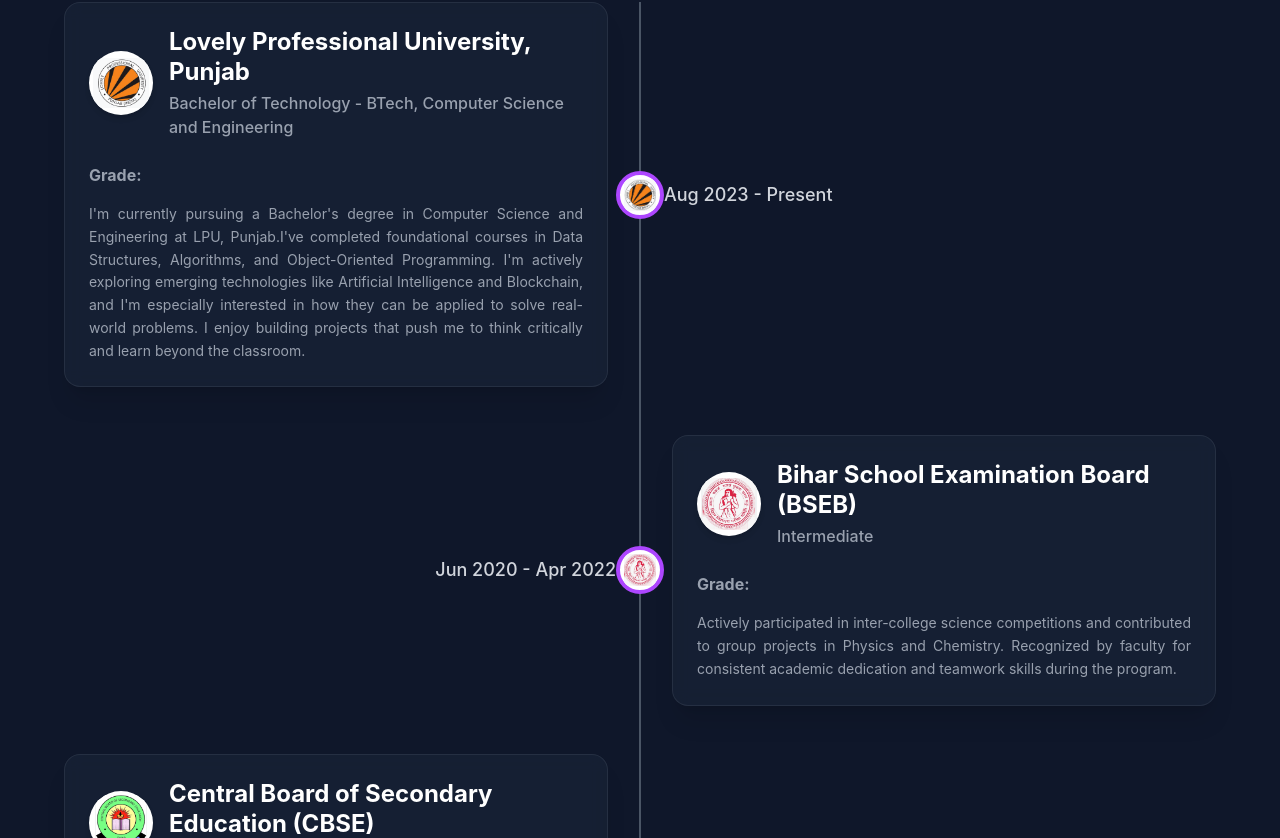
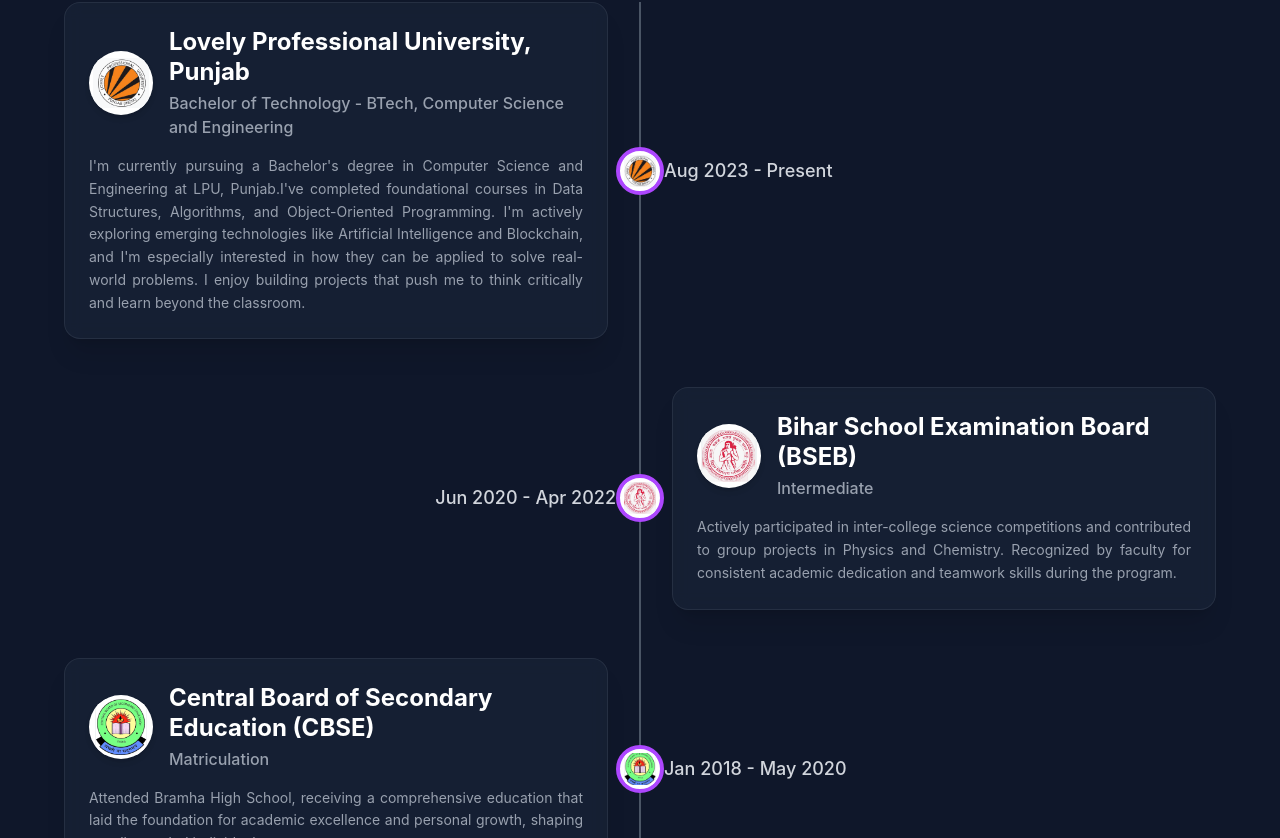
Before and after one commit to sudhanshu898/portfolio, a React (Vite) app in the folder my-portfolio/: page / in a window 1280 px wide. Shown: the part 2642-3480 px from the top of the page. Built offline with nearby package versions, Linux system fonts and the light colour scheme.

Commit message:
fix: route filename case issue for linux

```diff
--- a/my-portfolio/src/sections/Education.jsx
+++ b/my-portfolio/src/sections/Education.jsx
@@ -109,11 +109,7 @@
                                                 </div>
                                             </div>
 
-                                            {/* Grade Section */}
-                                            <div className="mt-2 text-left">
-                                                <span className="text-gray-400 font-bold">Grade: </span>
-                                                <span className="text-gray-300">{item.grade}</span>
-                                            </div>
+
 
                                             {/* Description */}
                                             <div className="text-gray-400 text-sm leading-relaxed text-justify">
```
